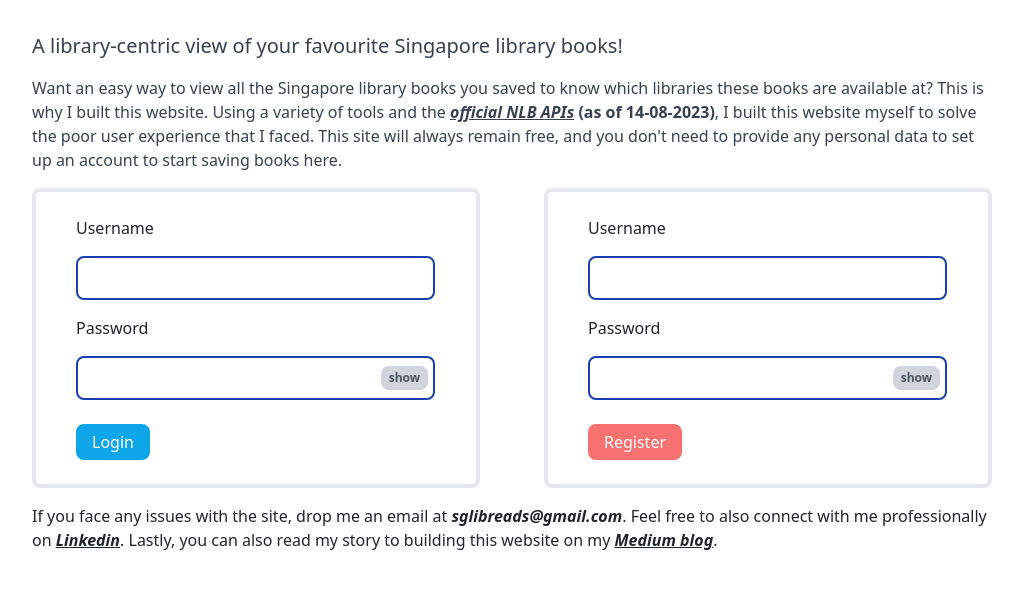
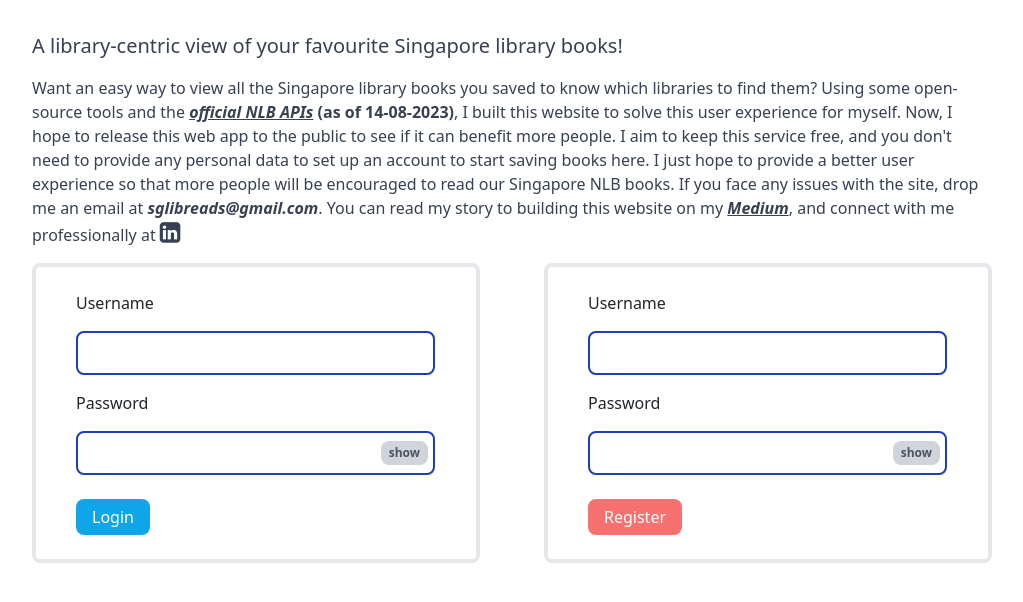
Before and after one commit to cliffchew84/SG-Lib-Books, a FastAPI app: page / in a window 1280 px wide. Shown: the part 96-698 px from the top of the page, without its empty margins (128-1151 px from the left). Run offline with FastAPI, Linux system fonts and the light colour scheme; style sheets or scripts are compiled from the project's sources; parts of the project's set-up code (start-up, migrations or seed data) failed here and were passed over.

Commit message:
Updated homepage description

```diff
--- a/templates/homepage.html
+++ b/templates/homepage.html
@@ -1,18 +1,27 @@
 {% include 'header.html' %}
 {% include 'navbar.html' %}
+
+<link rel="stylesheet" href="https://cdnjs.cloudflare.com/ajax/libs/font-awesome/4.7.0/css/font-awesome.min.css">
 
 <div class="pt-4 mt-2 pb-3 px-10 sm:px-20 xl:px-40">
     <div class="text-gray-700">
         <p class="text-xl">A library-centric view of your favourite Singapore library books!</p>
         <div class='md:flex text-base py-3 space-x-1'>
             <div>
-                <p>Want an easy way to view all the Singapore library books you saved to know which libraries these
-                    books are available at? This is why I built this website. Using a variety of tools and the <a
-                        class="font-semibold italic underline" target="_blank"
+                <p>Want an easy way to view all the Singapore library books you saved to know which libraries to find
+                    them? Using some open-source tools and the <a class="font-semibold italic underline" target="_blank"
                         href="https://www.nlb.gov.sg/main/partner-us/contribute-and-create-with-us/NLBLabs">official NLB
-                        APIs</a> <span class="font-bold">(as of 14-08-2023)</span>, I built this website myself to solve
-                    the poor user experience that I faced. This site will always remain free, and you don't need to
-                    provide any personal data to set up an account to start saving books here.
+                        APIs</a> <span class="font-bold">(as of 14-08-2023)</span>, I built this website to solve
+                    this user experience for myself. Now, I hope to release this web app to the public to see if it can
+                    benefit more people. I aim to keep this service free, and you don't need to provide any personal
+                    data to set up an account to start saving books here. I just hope to provide a better user
+                    experience so that more people will be encouraged to read our Singapore NLB books. If you face any
+                    issues with the site, drop me an email at <span
+                        class="font-semibold italic">sglibreads@gmail.com</span>. You can read my story to building this
+                    website on my <a class="font-semibold italic underline" target="_blank"
+                        href="https://medium.com/@cliffy-gardens/my-singapore-library-app-is-live-b63fc9f5ae9a">Medium</a>,
+                    and connect with me professionally at <a class="fa fa-linkedin-square" target="_blank"
+                        style="font-size:24px" href="https://www.linkedin.com/in/cliff-chew-kt/"></a>
                 </p>
             </div>
         </div>
@@ -91,16 +100,6 @@
             {% endif %}
         </div>
     </div>
-    <div class="py-3">
-        <p>If you face any issues with the site, drop me an email at <span
-                class="font-semibold italic">sglibreads@gmail.com</span>. Feel free to also connect with me
-            professionally on <a class="font-semibold italic underline" target="_blank"
-                href="https://www.linkedin.com/in/cliff-chew-kt/">Linkedin</a>. Lastly, you can also read my story to
-            building this website on my
-            <a class="font-semibold italic underline" target="_blank"
-                href="https://medium.com/@cliffy-gardens/my-singapore-library-app-is-live-b63fc9f5ae9a">Medium blog</a>.
-        </p>
-    </div>
 </div>
 
 <script>
```
